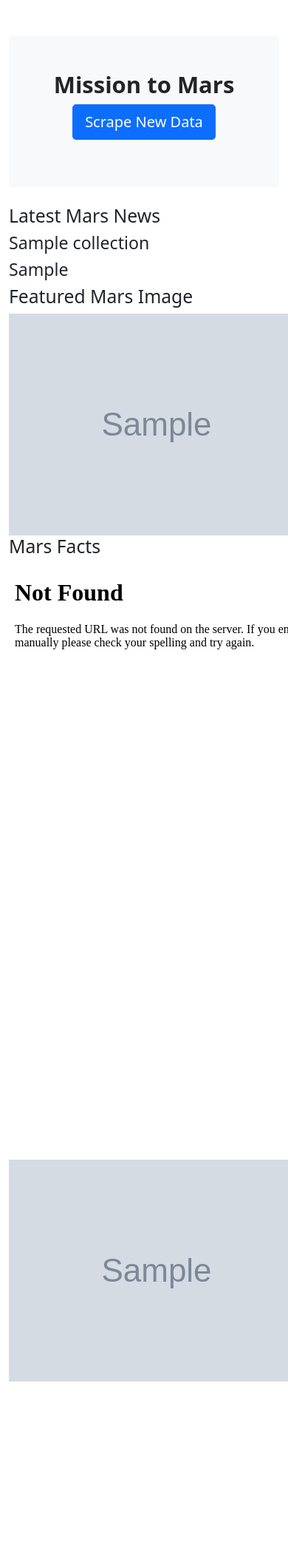
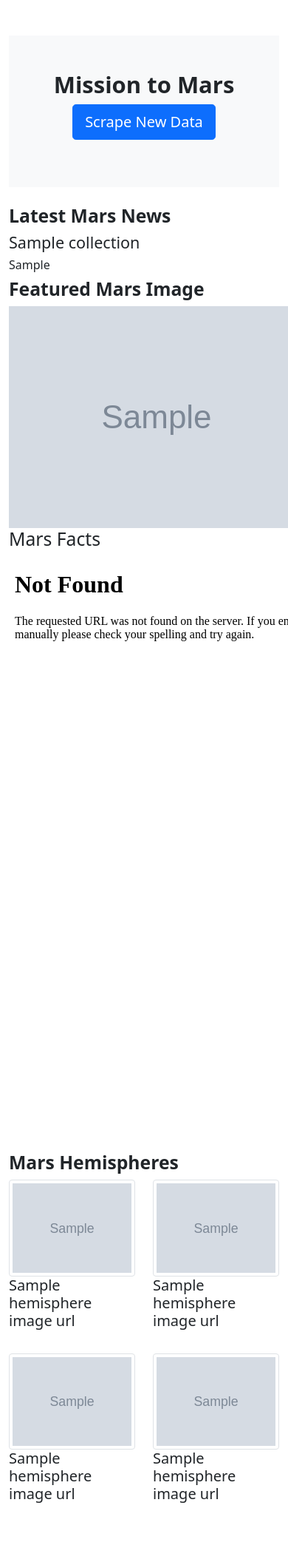
Before and after one commit to g8r1fl/Web-Scraping-and-Database-creation, a Flask app: page / in a window 390 px wide; the page is wider, and only the part inside the window is pictured. Shown: that part at 74% size. Before the commit the page ends 1868 px from the top of that part, so only its background shows below. Run offline with Flask 2, Linux system fonts and the light colour scheme; grey boxes marked "Sample" are stand-in pictures; a database or web service that is not in the repository returns one stand-in record (values such as "Sample title"); some libraries are stand-ins or nearby versions.

Commit message:
finally was able to get the hemishperes to show and made them responsive.  My table still doesn't show

```diff
--- a/Mission_to_Mars/scrape_mars.py
+++ b/Mission_to_Mars/scrape_mars.py
@@ -60,7 +60,7 @@ def scrape_info():
 
     # URL of page to be scraped
     url4 = 'https://astrogeology.usgs.gov/search/results?q=hemisphere+enhanced&k1=target&v1=Mars'
-    base2 = 'https://astrogeology.usgs.gov'
+    base2 = 'https://astropedia.astrogeology.usgs.gov/download/'
     browser.visit(url4)
     # HTML object
     html = browser.html
@@ -69,7 +69,7 @@ def scrape_info():
 
     results = soup.find_all('div', class_='item')
     title_obj = [i.h3.text for i in results]
-    href_obj = [base2 + i.a['href'] + '.tif' for i in results]
+    href_obj = [base2 + i.a['href'][12:] + '.tif/full.jpg' for i in results]
 
     hemisphere_image_urls = []
     for i in range(len(title_obj)):
--- a/Mission_to_Mars/templates/index.html
+++ b/Mission_to_Mars/templates/index.html
@@ -17,12 +17,12 @@
 
           <p><a class="btn btn-primary btn-lg" href="/scrape" role="button">Scrape New Data</a></p>
         </div>
-        <h2>Latest Mars News</h2>
-        <h3>{{data.news_title}}</h3>
-        <h3>{{data.news_p}}</h3>
+        <h2><strong>Latest Mars News</strong></h2>
+        <h4>{{data.news_title}}</h4>
+        <h6>{{data.news_p}}</h6>
         <div class="row">
           <div class="col">
-          <h2>Featured Mars Image</h2>
+          <h2><strong>Featured Mars Image</strong></h2>
             <img src="{{data.featured_image_url}}">
           </div>
           <div class="col">
@@ -34,10 +34,25 @@
           </div>
         </div>
         <div class="row">
-          <div class="col">
-            <img src="{{data.hemisphere_image_urls[0].img_url}}">
+          <h2><strong>Mars Hemispheres</strong></h2>
+          <div class="col-6 mb-4">
+            <img src="{{data.hemisphere_image_urls[0].img_url}}" class="img-fluid img-thumbnail" alt="...">
+            <h5>{{data.hemisphere_image_urls[0].title}}</h5>
           </div>
-
+          <div class="col-6 mb-4">
+            <img src="{{data.hemisphere_image_urls[1].img_url}}" class="img-fluid img-thumbnail" alt="...">
+            <h5>{{data.hemisphere_image_urls[1].title}}</h5>
+          </div>
+        </div>
+        <div class="row">
+          <div class="col-6 mb-4">
+            <img src="{{data.hemisphere_image_urls[2].img_url}}" class="img-fluid img-thumbnail" alt="...">
+            <h5>{{data.hemisphere_image_urls[2].title}}</h5>
+          </div>
+          <div class="col-6 mb-4">
+            <img src="{{data.hemisphere_image_urls[3].img_url}}" class="img-fluid img-thumbnail" alt="...">
+            <h5>{{data.hemisphere_image_urls[3].title}}</h5>
+          </div>
         </div>
     </div>
 
```
Also changed, not shown: 1 other file.
